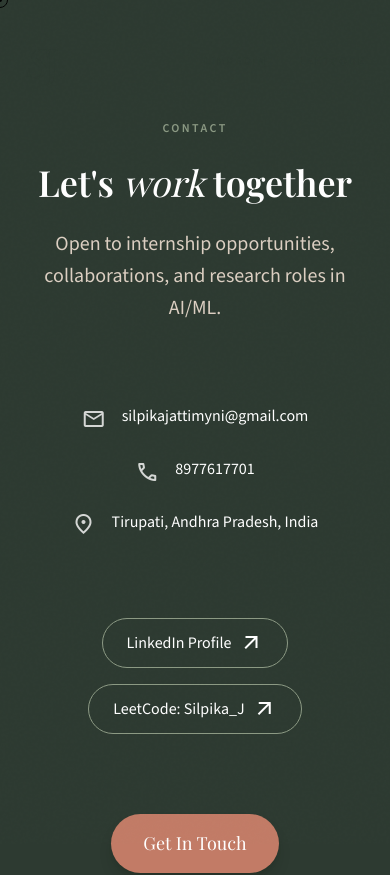
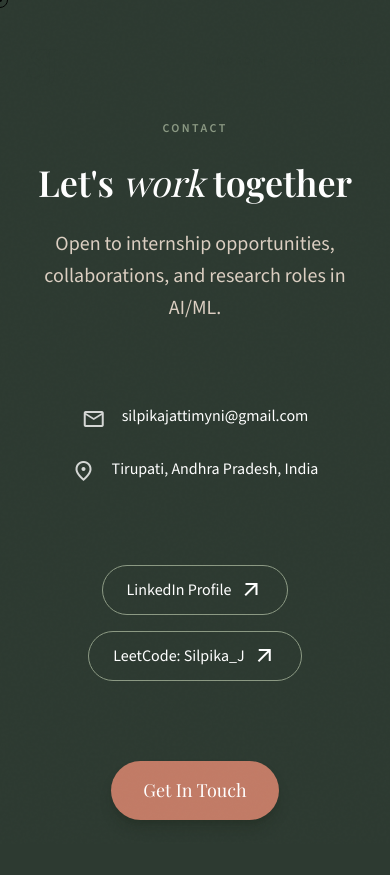
Before and after one commit to Silpika29/Silpika_Portfolio, a React (Vite) app: page /contact in a window 390 px wide. Shown: the top 875 px of the page. Built offline with nearby package versions, Linux system fonts and the light colour scheme; a web font is replaced by a local one.

Commit message:
chore: remove phone number from contact section

```diff
--- a/src/pages/Contact.tsx
+++ b/src/pages/Contact.tsx
@@ -44,16 +44,6 @@ export const Contact = () => {
             </span>
             <span className='font-body-md text-body-md text-white border-b border-transparent group-hover:border-white transition-colors duration-500 pb-1'>
               silpikajattimyni@gmail.com
-            </span>
-          </a>
-
-          {/* Phone */}
-          <a className='flex items-center gap-4 group interactive' href='tel:8977617701'>
-            <span className='material-symbols-outlined text-white opacity-80 group-hover:opacity-100 transition-opacity duration-500'>
-              call
-            </span>
-            <span className='font-body-md text-body-md text-white border-b border-transparent group-hover:border-white transition-colors duration-500 pb-1'>
-              8977617701
             </span>
           </a>
 
```
